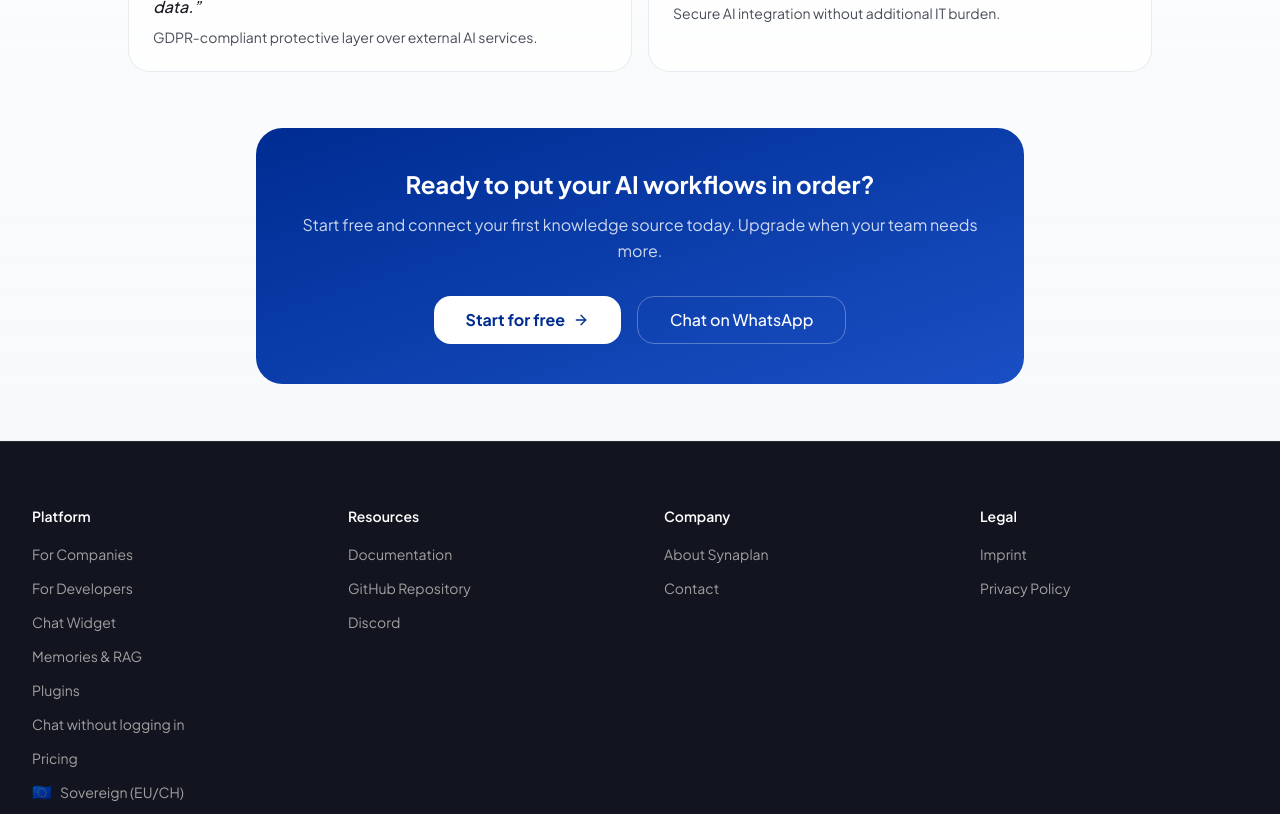
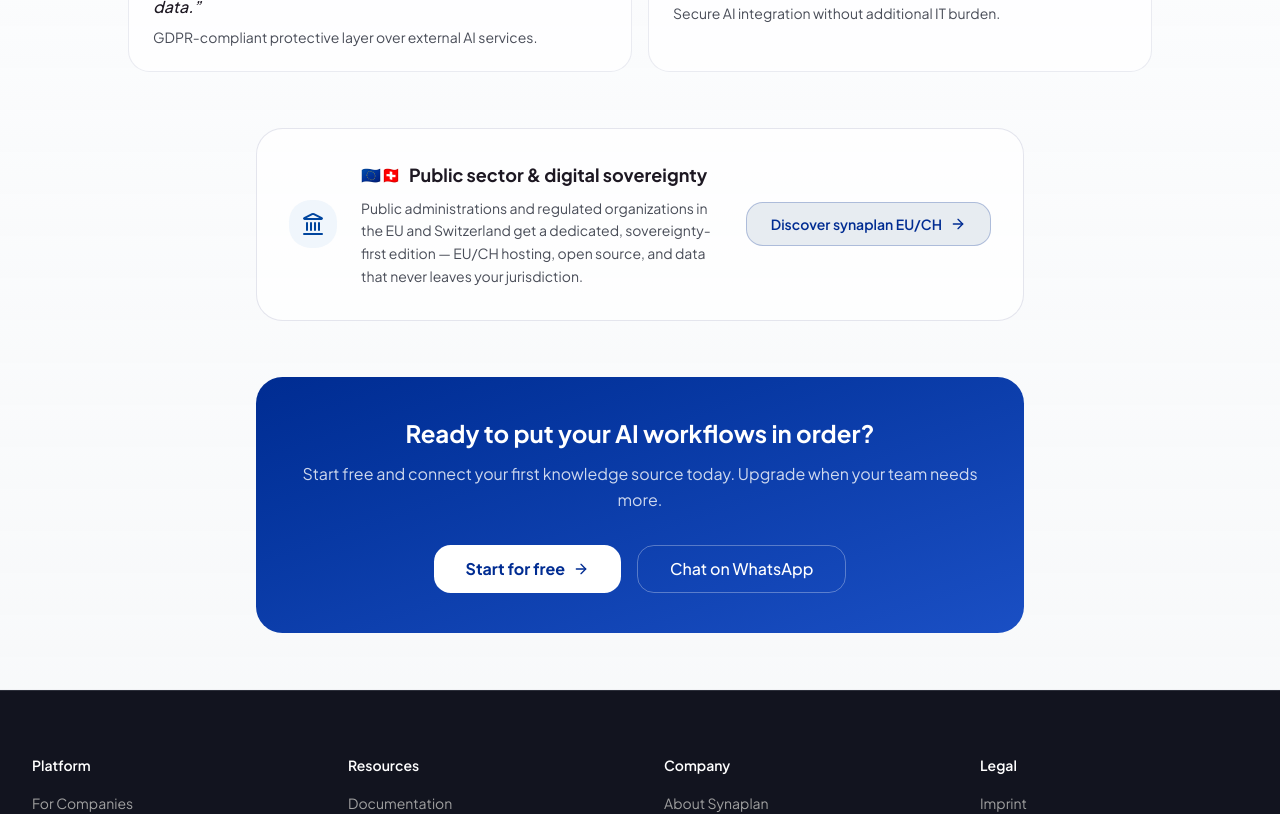
Before and after one commit to metadist/synaplan-website, a Next.js app: page /en/solutions/companies in a window 1280 px wide. Shown: the part 1540-2354 px from the top of the page. Built offline with nearby package versions, Linux system fonts and the light colour scheme.

Commit message:
Link updates

```diff
--- a/src/components/layout/footer.tsx
+++ b/src/components/layout/footer.tsx
@@ -24,7 +24,7 @@
           label: t("sovereign"),
           href: LINKS.sovereignEU,
           external: true,
-          flag: "\u{1F1EA}\u{1F1FA}",
+          flag: "\u{1F1EA}\u{1F1FA}\u{200B}\u{1F1E8}\u{1F1ED}",
         },
       ],
     },
--- a/src/components/layout/header.tsx
+++ b/src/components/layout/header.tsx
@@ -82,7 +82,7 @@
                     className="mt-1 flex items-center gap-2.5 rounded-lg border-t border-border px-3 pb-2.5 pt-3 text-sm font-medium text-muted-foreground transition-colors hover:bg-accent hover:text-foreground"
                   >
                     <span className="text-base leading-none" aria-hidden>
-                      &#x1F1EA;&#x1F1FA;
+                      &#x1F1EA;&#x1F1FA;&#x200B;&#x1F1E8;&#x1F1ED;
                     </span>
                     {t("nav.sovereignEU")}
                   </a>
@@ -231,7 +231,7 @@
                       className="mt-1 flex items-center gap-2.5 rounded-lg border-t border-border px-3 pb-2.5 pt-3 text-sm font-medium text-foreground transition-colors hover:bg-accent"
                     >
                       <span className="text-base leading-none" aria-hidden>
-                        &#x1F1EA;&#x1F1FA;
+                        &#x1F1EA;&#x1F1FA;&#x200B;&#x1F1E8;&#x1F1ED;
                       </span>
                       {t("nav.sovereignEU")}
                     </a>
--- a/src/components/solutions/companies/companies-hub-page.tsx
+++ b/src/components/solutions/companies/companies-hub-page.tsx
@@ -9,6 +9,7 @@
   Database,
   Euro,
   Globe,
+  Landmark,
   MessageSquare,
   Shield,
 } from "lucide-react";
@@ -121,6 +122,37 @@
         </div>
       </section>
 
+      {/* Public-sector / digital sovereignty (EU/CH) */}
+      <section className="mx-auto mt-14 max-w-3xl">
+        <div className="flex flex-col gap-4 rounded-3xl border border-[rgb(196_197_215/0.45)] bg-white/70 p-6 sm:flex-row sm:items-center sm:gap-6 sm:p-8">
+          <div className="flex size-12 shrink-0 items-center justify-center rounded-2xl bg-brand-50">
+            <Landmark className="size-6 text-brand-700" />
+          </div>
+          <div className="flex-1">
+            <div className="flex items-center gap-2">
+              <span className="text-base leading-none" aria-hidden>
+                &#x1F1EA;&#x1F1FA;&#x200B;&#x1F1E8;&#x1F1ED;
+              </span>
+              <h2 className="text-lg font-bold text-foreground">
+                {t("sovereignTitle")}
+              </h2>
+            </div>
+            <p className="mt-2 text-sm leading-relaxed text-muted-foreground">
+              {t("sovereignBody")}
+            </p>
+          </div>
+          <a
+            href={LINKS.sovereignEU}
+            target="_blank"
+            rel="noopener noreferrer"
+            className="inline-flex h-11 shrink-0 items-center justify-center gap-2 rounded-xl border border-[#002c92]/25 bg-soft-accent px-6 text-sm font-semibold text-[#002c92] transition-colors hover:bg-soft-accent-hover"
+          >
+            {t("sovereignCta")}
+            <ArrowRight className="size-4" />
+          </a>
+        </div>
+      </section>
+
       {/* CTA banner */}
       <section className="mx-auto mt-14 max-w-3xl rounded-3xl bg-gradient-to-br from-[#002c92] to-[#1a4fc4] p-8 text-center text-white sm:p-10">
         <h2 className="text-2xl font-bold">{t("ctaBannerTitle")}</h2>
```
Also changed, not shown: src/messages/de.json, src/messages/en.json.
